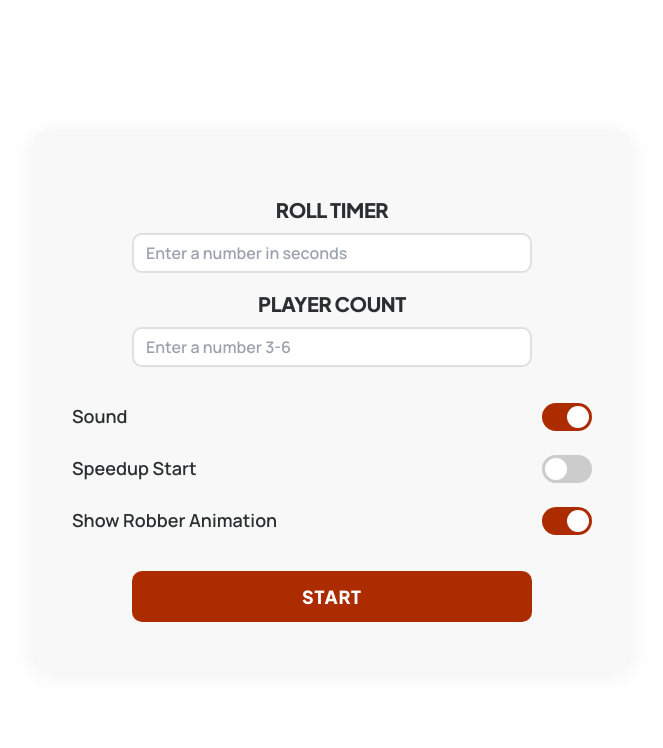
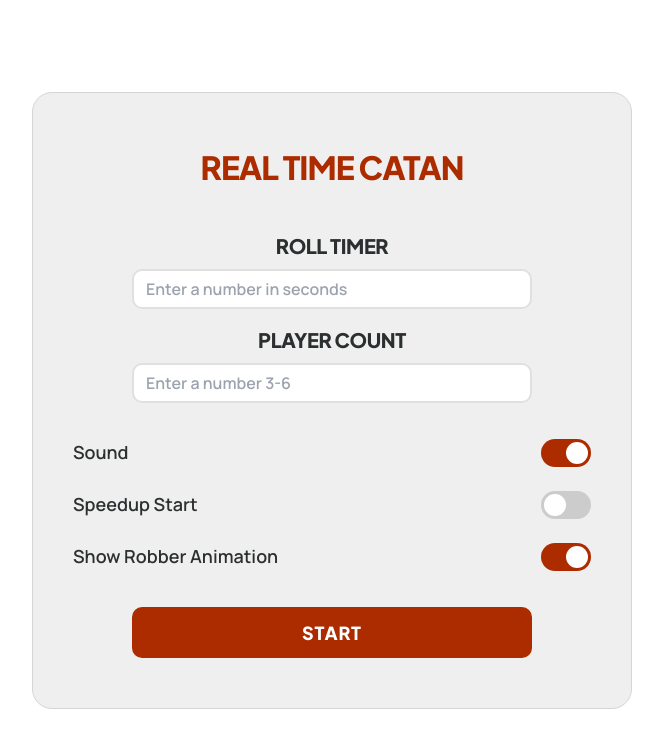
Before and after one commit to alessandrofelici/Real-Time-Catan, a Next.js app: page / in a window 1280 px wide. Shown: the top 748 px of the page, without its empty margins (308-971 px from the left). Built offline with nearby package versions, Linux system fonts and the light colour scheme.

Commit message:
UI changes
*Add title
*Clearer modal
*Show current robber, not previous

```diff
--- a/src/app/globals.css
+++ b/src/app/globals.css
@@ -43,8 +43,9 @@
 
 .formBox {
     width: 600px;
-    background-color: #f8f8f8;
+    background-color: #efefef;
     border-radius: 20px;
+    border: 1px solid #d5d5d5;
     color: #2c2f30;
     font-family: var(--font-body), 'Manrope', sans-serif;
     font-weight: 600;
@@ -52,7 +53,7 @@
     flex-direction: column;
     align-items: center;
     padding: 50px 40px;
-    box-shadow: 0 4px 24px rgba(0, 0, 0, 0.06);
+    box-shadow: none;
 }
 
 .formBox p {
--- a/src/app/page.tsx
+++ b/src/app/page.tsx
@@ -39,6 +39,19 @@
     return (
         <div className="inputPage">
             <div className="formBox">
+                <h1
+                    style={{
+                        fontFamily: 'var(--font-headline), sans-serif',
+                        fontSize: 32,
+                        fontWeight: 900,
+                        textTransform: 'uppercase',
+                        letterSpacing: '-0.03em',
+                        color: '#ac2c00',
+                        marginBottom: 24,
+                    }}
+                >
+                    Real Time Catan
+                </h1>
                 <p>Roll Timer</p>
                 <input
                     className="textArea"
--- a/src/components/Robber.tsx
+++ b/src/components/Robber.tsx
@@ -1,5 +1,5 @@
 import StatDisplay from '@/components/StatDisplay'
-import { count, recent } from '@/lib/stats'
+import { count } from '@/lib/stats'
 
 type RobberProps = {
     robber: number
@@ -7,6 +7,8 @@
 }
 
 export default function Robber({ robber, allRobbers }: RobberProps) {
+    const previousRobber = allRobbers.length >= 2 ? allRobbers[allRobbers.length - 2] : null
+
     return (
         <div className="space-y-6">
             <div className="flex items-center gap-3">
@@ -24,8 +26,14 @@
                 </div>
                 <StatDisplay
                     data={allRobbers}
-                    statKeys={[count('Times Rolled'), 'mostOccurring', 'mostOccurringCount', recent(1, 'Last Robber', (v) => `Player ${v}`)]}
+                    statKeys={[count('Times Rolled'), 'mostOccurring', 'mostOccurringCount']}
                 />
+                {previousRobber !== null && (
+                    <div className="flex justify-between items-center text-lg font-bold pt-2">
+                        <span className="text-on-surface-variant uppercase tracking-tight">Last Robber</span>
+                        <span className="text-on-surface">Player {previousRobber}</span>
+                    </div>
+                )}
             </div>
         </div>
     )
```
